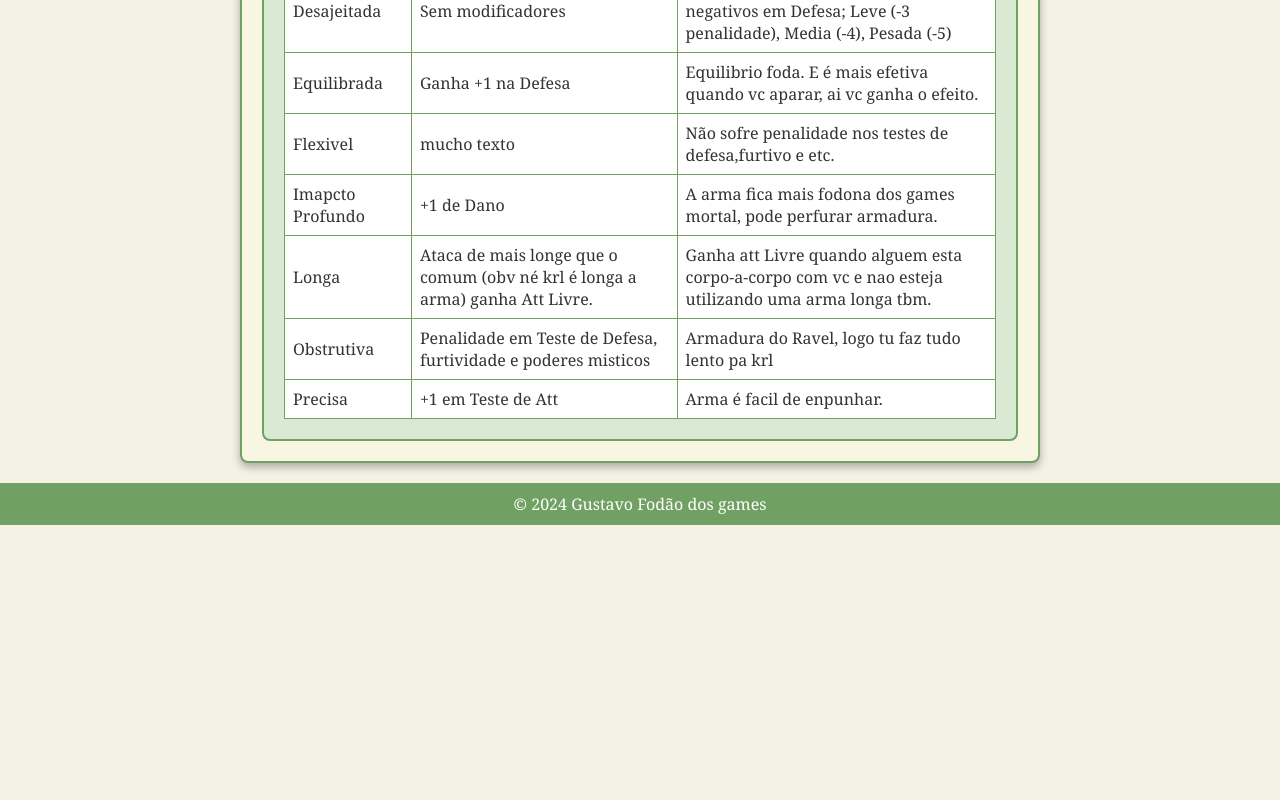
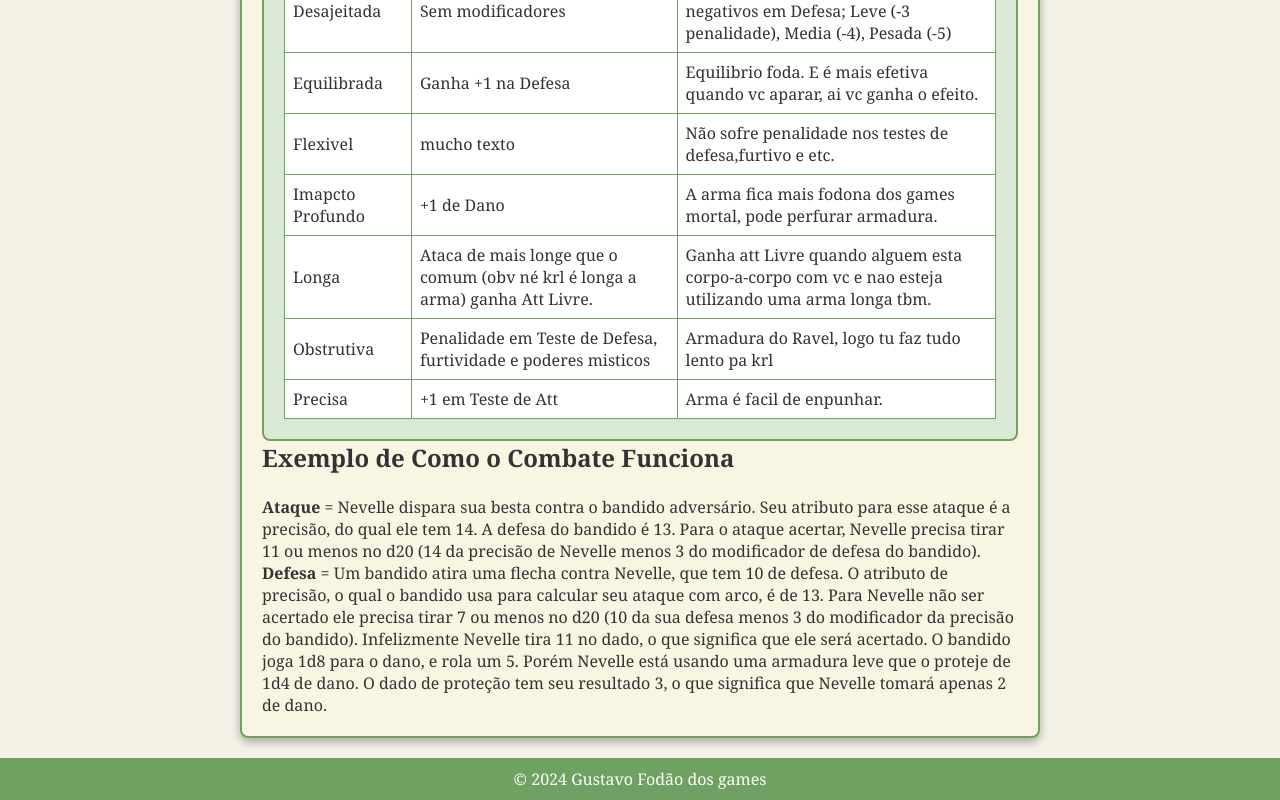
Before and after one commit to G1tGusta/rpg-symbaroum, a plain HTML site: page index.html in a window 1280 px wide. Shown: the part 4436-5236 px from the top of the page. Before the commit the page ends 4961 px from the top, so only its background shows below. Drawn offline with Linux system fonts and the light colour scheme.

Commit message:
index.html

```diff
--- a/index.html
+++ b/index.html
@@ -1739,6 +1739,19 @@
                 </tbody>
             </table>
         </div>
+        <div class="styled-paragraph">
+            <h2> Exemplo de Como o Combate Funciona </h2> <br>
+            <p><strong>Ataque</strong> = Nevelle dispara sua besta contra o bandido adversário. Seu atributo para esse ataque é a precisão, do qual ele tem 14.
+            A defesa do bandido é 13. Para o ataque acertar, Nevelle precisa tirar 11 ou menos no d20 (14 da precisão de Nevelle menos 3 do modificador de defesa do bandido).</p>
+        </div>
+
+            <div class="styled2-paragraph">
+            <p><strong>Defesa</strong> = Um bandido atira uma flecha contra Nevelle, que tem 10 de defesa. O atributo de precisão, o qual o bandido usa para calcular seu ataque com arco, é de 13.
+                Para Nevelle não ser acertado ele precisa tirar 7 ou menos no d20 (10 da sua defesa menos 3 do modificador da precisão do bandido).
+                Infelizmente Nevelle tira 11 no dado, o que significa que ele será acertado. O bandido joga 1d8 para o dano, e rola um 5. Porém Nevelle
+                está usando uma armadura leve que o proteje de 1d4 de dano. O dado de proteção tem seu resultado 3, o que significa que Nevelle tomará apenas 2 de dano.</p>
+        </div>
+
     </main>
 
     <!-- Rodapé -->
```
